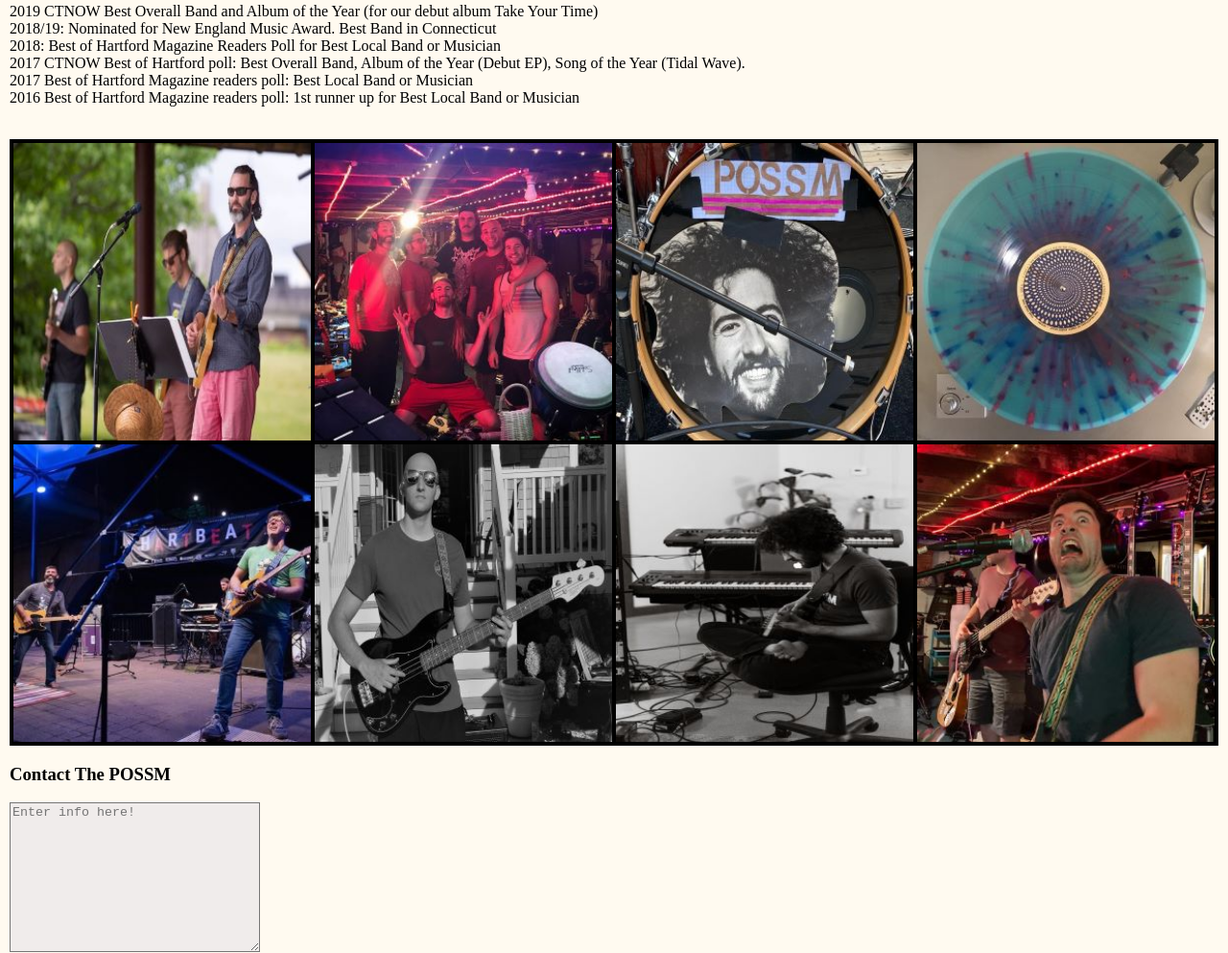
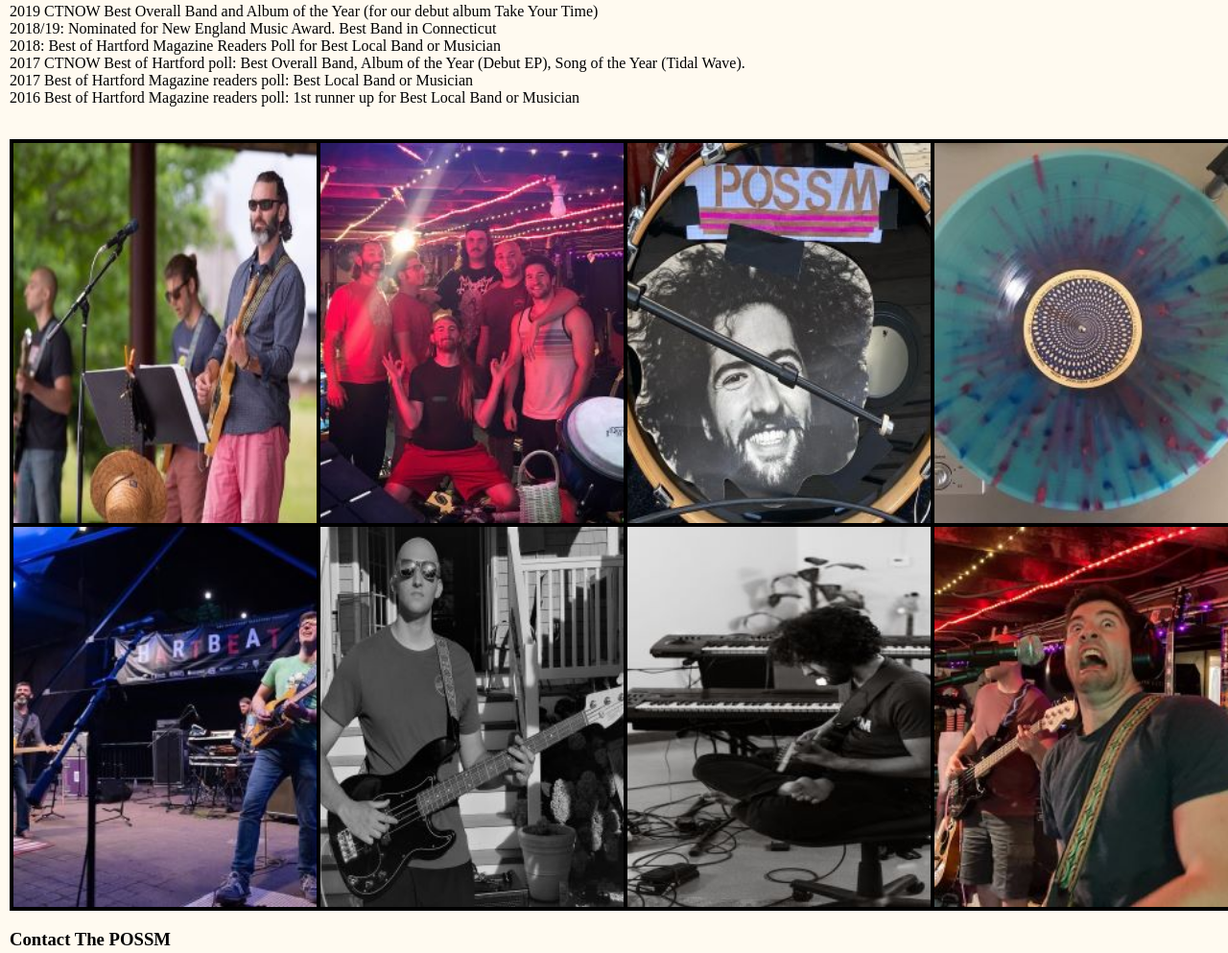
Before and after one commit to BryonVerdone/POSSM-website, a plain HTML site: page POSSM_Page/index.html in a window 1280 px wide. Shown: the part 771-1764 px from the top of the page at 96% size. Drawn offline with Linux system fonts and the light colour scheme.

Commit message:
changed min/max height

```diff
--- a/POSSM_Page/style.css
+++ b/POSSM_Page/style.css
@@ -58,8 +58,8 @@ Gallery
 .gallery-container {
   border: 2px solid black;
   display: grid;
-  /* min-height: 100vh; */
-  /* min-width: 100vw; */
+  min-height: 100vh;
+  min-width: 100vw;
   grid-template-columns: 1fr 1fr 1fr 1fr;
   grid-template-rows: 1fr 1fr;
 }
@@ -71,6 +71,11 @@ Gallery
   height: 100%;
   display: block;
   object-fit: cover;
+}
+.gallery-img:hover {
+  transform: translateY(-10px);
+  transform: scale(1.08);
+  border: 2px solid greenyellow;
 }
 /*
 ==========
```
